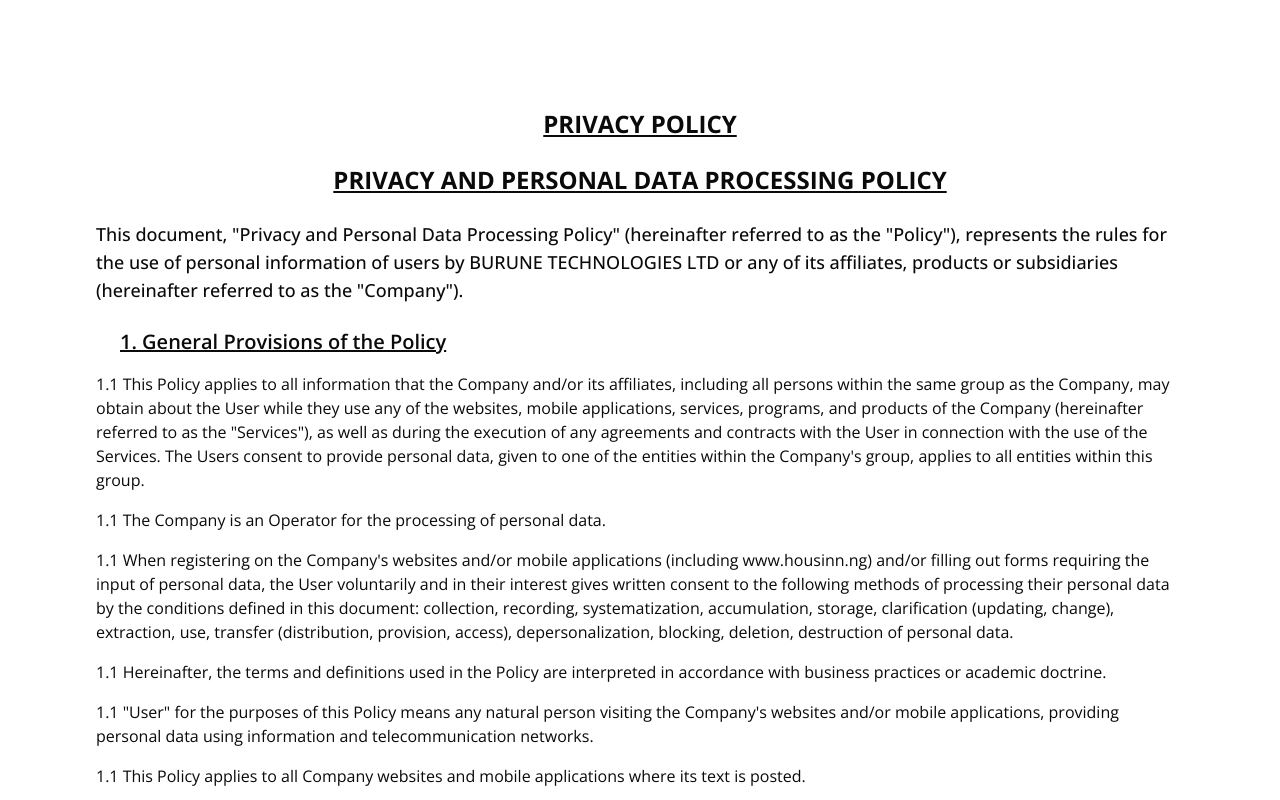
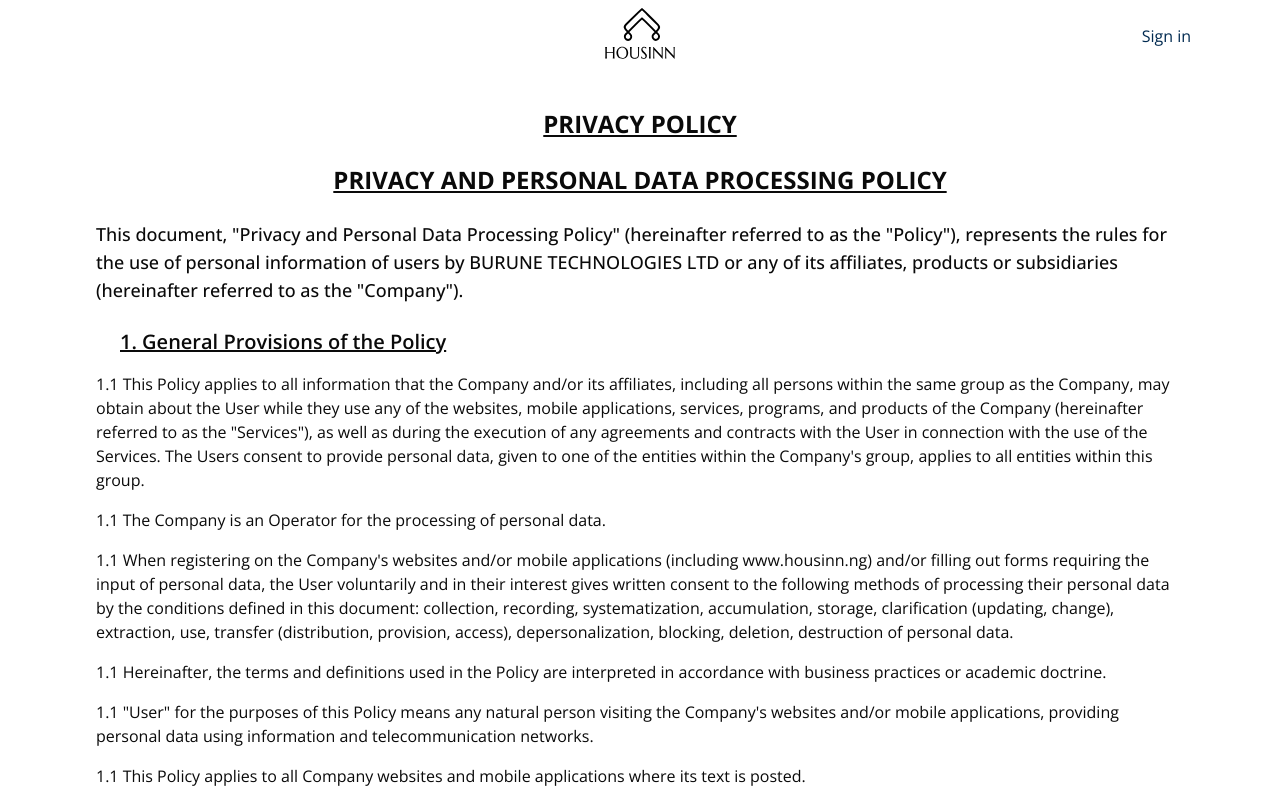
Before and after one commit to colloidOS/Housinn-for-Website, a Next.js app: page /privacy-policy in a window 1280 px wide. Shown: the top 800 px of the page. Built offline with nearby package versions, Linux system fonts and the light colour scheme.

Commit message:
fix: resolved the build conflict

```diff
--- a/src/app/privacy-policy/page.tsx
+++ b/src/app/privacy-policy/page.tsx
@@ -7,7 +7,7 @@ import PrivacyPolicy from "./components/PrivacyPolicy";
 const PrivacyPolicyPage = () => {
   return (
     <div>
-      <Navbar colorScheme="alternate" />
+      <Navbar heroAnimated colorScheme="alternate" />
       <PrivacyPolicy/>
     </div>
   );
--- a/src/app/terms-and-conditions/page.tsx
+++ b/src/app/terms-and-conditions/page.tsx
@@ -6,7 +6,7 @@ import TermsAndConditions from "./components/TermsAndConditions";
 const TermsAndConditionsPage = () => {
   return (
     <div>
-      <Navbar colorScheme="alternate" />
+      <Navbar heroAnimated colorScheme="alternate" />
       <TermsAndConditions />
     </div>
   );
--- a/src/components/Navbar.tsx
+++ b/src/components/Navbar.tsx
@@ -8,18 +8,21 @@ import {
   sideItems,
   textVariants,
 } from "@/data/navbar"; // assuming this contains all items
-import { Bell, ChevronDown, ChevronUp, Heart, User } from "lucide-react";
+import { ChevronUp } from "lucide-react";
 import { useAuth } from "@/context/AuthContext";
 import { motion } from "framer-motion";
 import SkeletonLoader from "./SkeletonLoader";
 import Wrapper from "./ui/Wrapper";
 
 interface NavbarProps {
-  heroAnimated: boolean;
+  heroAnimated?: boolean;
   colorScheme?: "default" | "alternate";
 }
 
-const Navbar: React.FC<NavbarProps> = ({heroAnimated ,colorScheme = "default" }) => {
+const Navbar: React.FC<NavbarProps> = ({
+  heroAnimated,
+  colorScheme = "default",
+}) => {
   const [isLoggedIn, setIsLoggedIn] = useState<boolean>(false);
   const [loading, setLoading] = useState<boolean>(true); // Loading state
   const [dropdownOpen, setDropdownOpen] = useState<boolean>(false);
```
Lines whose indentation alone changed are shown as unchanged.
